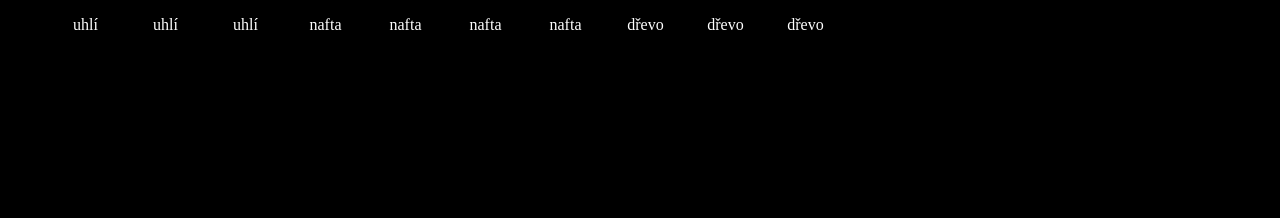
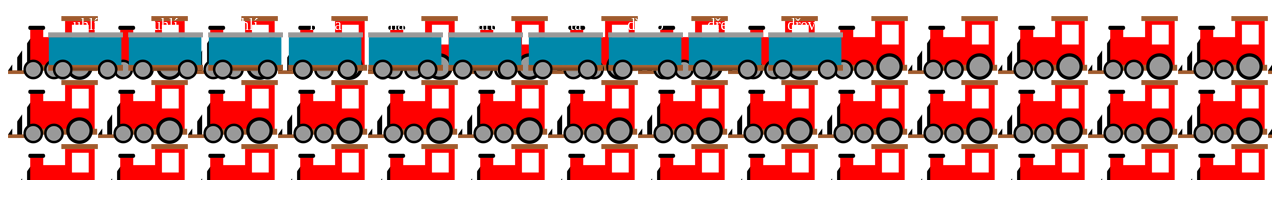
Before and after one commit to hrnkovocesstvo/nic-se-tu-nedeje, a plain HTML site: page prace/vlak/index.html in a window 1280 px wide. Drawn offline with Linux system fonts and the light colour scheme.

Commit message:
restructured vlak

```diff
--- a/prace/vlak.html
+++ b/prace/vlak/index.html
@@ -4,8 +4,7 @@
     <title>barcelona</title>
     <meta charset='utf-8'>
     <meta name="viewport" content="width=device-width, initial-scale=1">
-    <link rel="stylesheet" href="style.css">
-    <link rel="stylesheet" href="css/vlak.css">
+    <link rel="stylesheet" href="vlak.css">
   </head>
   <style>
   </style>
--- a/prace/css/vlak.css
+++ b/prace/vlak/vlak.css
@@ -1,12 +1,12 @@
 .vlak {
-    background: url('pictures/lokomotiva.png');
+    background: url('lokomotiva.png');
     padding-bottom: 100px;
     height: 64px;
     list-style-type: none;
 }
 
 .vlak li {
-    background: url('pictures/vagon.png');
+    background: url('vagon.png');
     float: left;
     width: 75px;
     margin-right: 5px;
```
Also changed, not shown: prace/vlak/lokomotiva.png (renamed from prace/pictures/lokomotiva.png), prace/vlak/vagon.png (renamed from prace/pictures/vagon.png).
